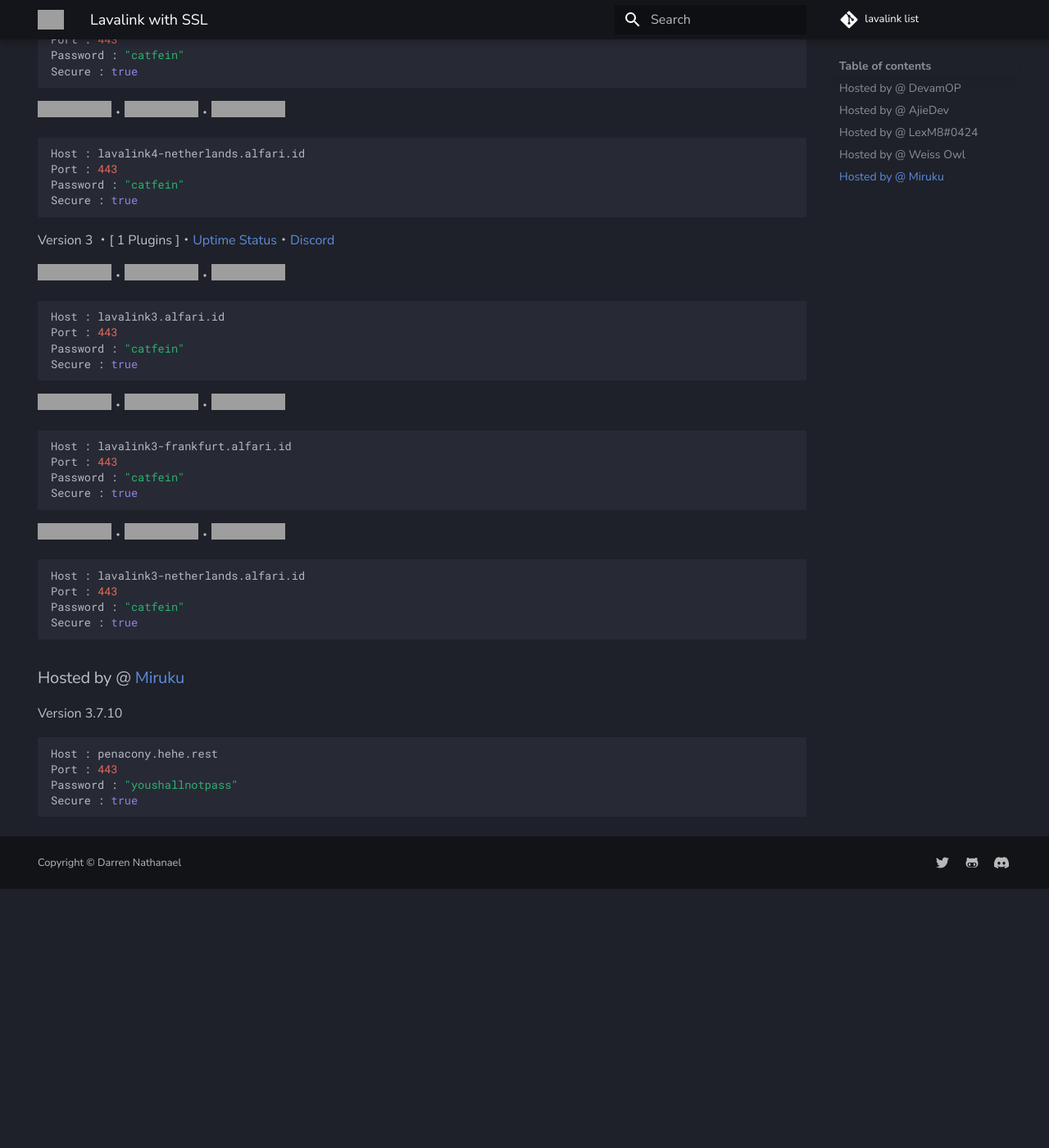
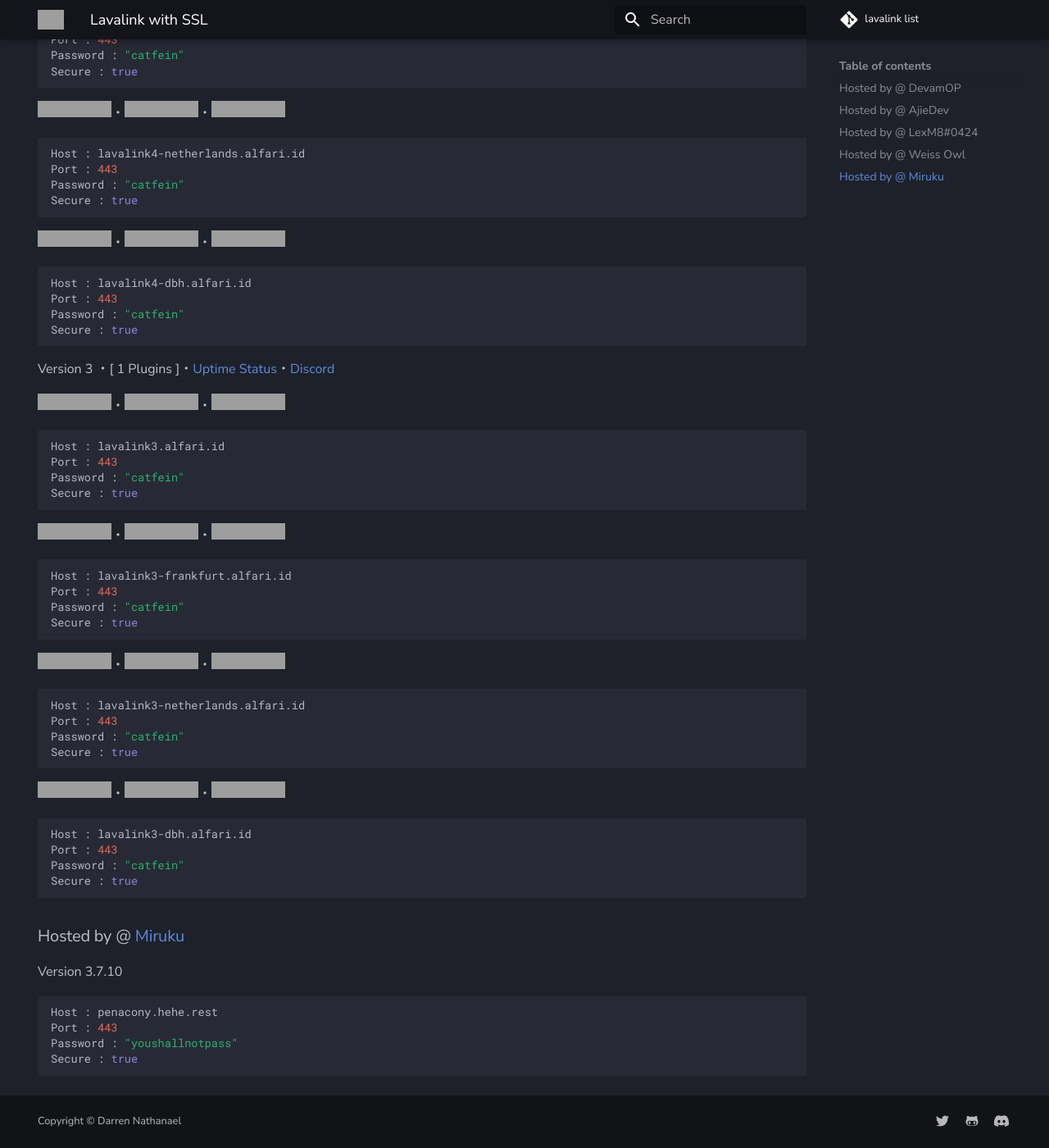
Before and after one commit to DarrenOfficial/lavalink-list, an MkDocs documentation site: the page built from docs/SSL/lavalink-with-ssl.md, in a window 1280 px wide and 1400 px high, scrolled down 1888 px. Shown: the whole window at 82% size. Built offline with MkDocs 1.6.1 and Material for MkDocs 9.7.7, drawn with Linux system fonts in a browser that asks for light colours; comment, search, counter and statistics services are not loaded; before the commit the page ends 2972 px from its top, so only the background shows below that; grey boxes are pictures that could not be loaded.

Commit message:
added (#461)
* Update lavalink-without-ssl.md

update my node.alfari.id to bali.weissx.com

* Update lavalink-without-ssl.md

update secord lavalink to ver 4.0.0 and update new port

* Update lavalink-without-ssl.md

remove-old lavalink without ssl

* Update lavalink-with-ssl.md

add new lava ssl

* Update lavalink-without-ssl.md

add ver non ssl

* Update lavalink-without-ssl.md

add version v3 no ssl

* Update lavalink-with-ssl.md

add v3 with ssl

* Update lavalink-with-ssl.md

remove SSL

* Update lavalink-without-ssl.md

update new server lavaink with more bandwidth

* Update lavalink-with-ssl.md

add SSL ver

* Update lavalink-without-ssl.md

update link for non ssl

* Update lavalink-without-ssl.md

* Update lavalink-without-ssl.md

* Update lavalink-with-ssl.md

* Update lavalink-with-ssl.md

* Update lavalink-without-ssl.md

* Update lavalink-without-ssl.md

* Update lavalink-without-ssl.md

* Update lavalink-without-ssl.md

* Update lavalink-without-ssl.md

* Update lavalink-without-ssl.md

* Update lavalink-without-ssl.md

* Update lavalink-without-ssl.md

* Update lavalink-with-ssl.md

* Update lavalink-with-ssl.md

* Update lavalink-without-ssl.md

* Update lavalink-with-ssl.md

* Update lavalink-without-ssl.md

* Update lavalink-without-ssl.md

* Update lavalink-without-ssl.md

* Update lavalink-with-ssl.md

* Update lavalink-with-ssl.md

* Update lavalink-without-ssl.md

* Update lavalink-without-ssl.md

* Update lavalink-with-ssl.md

* Update lavalink-without-ssl.md

* Update lavalink-with-ssl.md

````diff
--- a/docs/SSL/lavalink-with-ssl.md
+++ b/docs/SSL/lavalink-with-ssl.md
@@ -96,6 +96,13 @@ Port : 443
 Password : "catfein"
 Secure : true
 ```
+![Uptime](https://status.alfari.id/api/badge/51/uptime)・![Ping](https://status.alfari.id/api/badge/51/ping)・![Status](https://status.alfari.id/api/badge/51/status)
+```bash
+Host : lavalink4-dbh.alfari.id
+Port : 443
+Password : "catfein"
+Secure : true
+```
 
 Version 3 ・[ 1 Plugins ]・[Uptime Status](https://kuma.alfari.id)・[Discord](https://discord.alfari.id)
 
@@ -120,6 +127,13 @@ Port : 443
 Password : "catfein"
 Secure : true
 ```
+![Uptime](https://status.alfari.id/api/badge/49/uptime)・![Ping](https://status.alfari.id/api/badge/49/ping)・![Status](https://status.alfari.id/api/badge/49/status)
+```bash
+Host : lavalink3-dbh.alfari.id
+Port : 443
+Password : "catfein"
+Secure : true
+```
 
 
 ### Hosted by @ [Miruku](https://github.com/sprucecellodev125/)
````
Also changed, not shown: docs/NoSSL/lavalink-without-ssl.md (+14 -0 lines).
